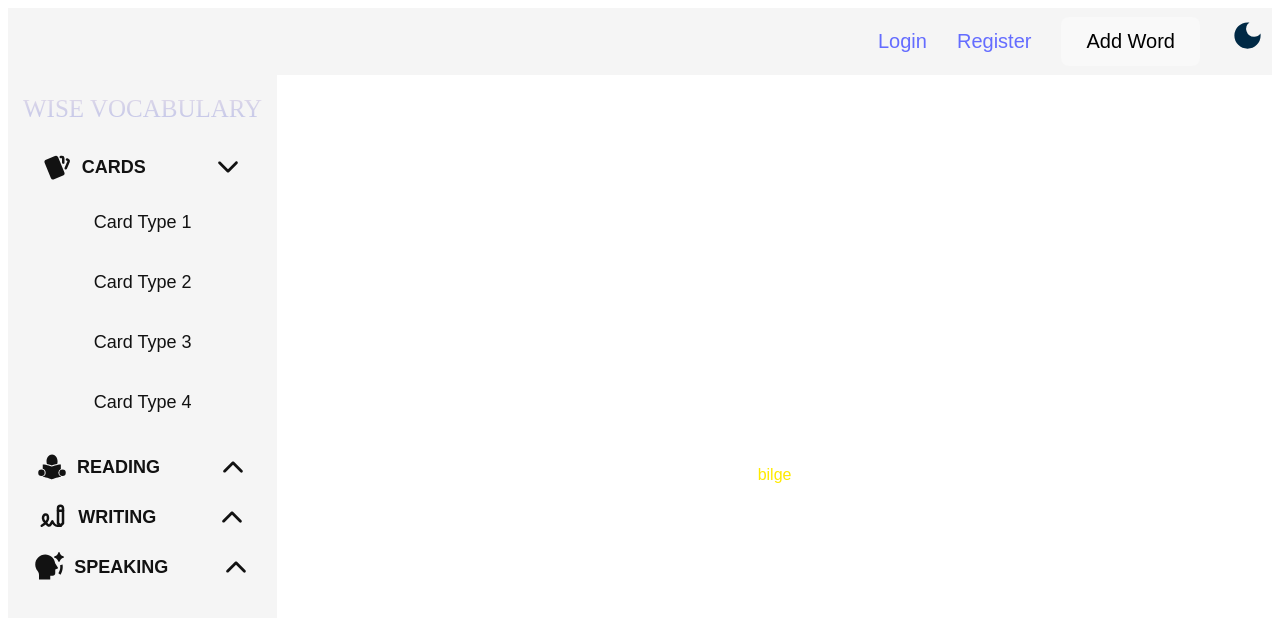
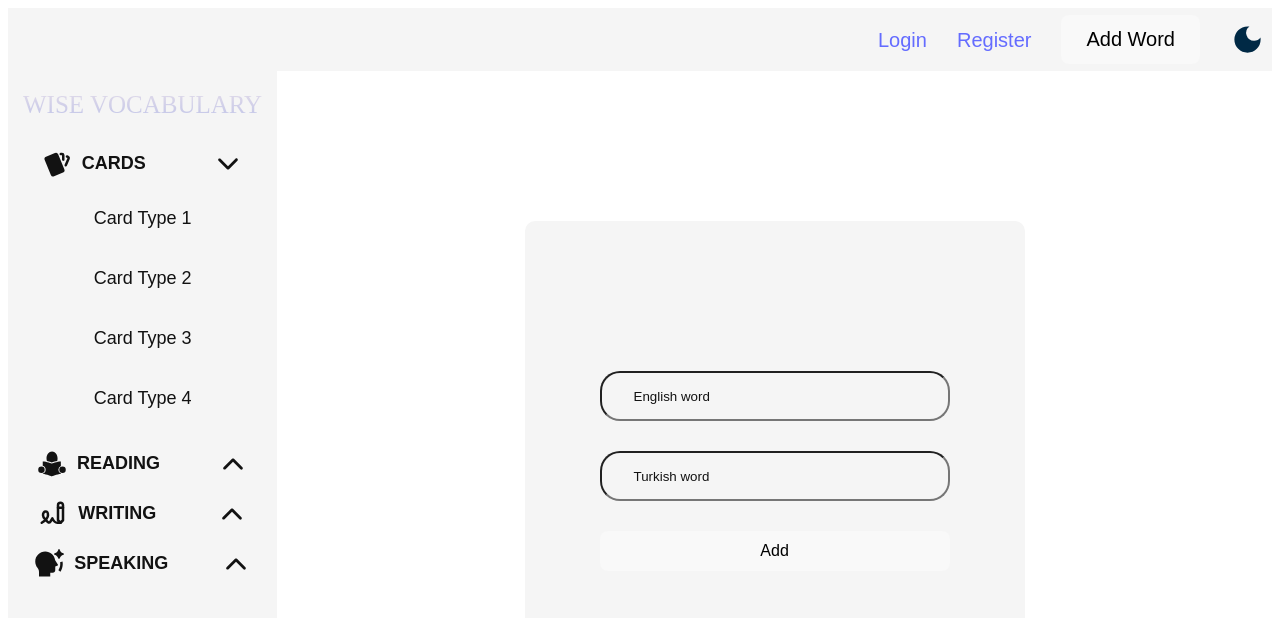
Before and after one commit to bilgekosee/vocabulary-card-api, a React (Vite) app: page /addWord in a window 1280 px wide. Shown: the top 618 px of the page. Built offline with nearby package versions, Linux system fonts and the light colour scheme; a web font is replaced by a local one.

Commit message:
addwords alanı eklendi

```diff
--- a/src/addWords/addWords.css
+++ b/src/addWords/addWords.css
@@ -0,0 +1,25 @@
+.addword-container {
+  display: flex;
+  align-items: center;
+  justify-content: center;
+  height: 500px;
+  width: 500px;
+  background-color: var(--loginregister-bg);
+  border-radius: 10px;
+}
+.addword-wrapper {
+  display: flex;
+  flex-direction: column;
+  gap: 30px;
+}
+.addword-wrapper input {
+  width: 350px;
+  height: 50px;
+  background-color: var(--loginregister-bg);
+  color: var(--text-color);
+  border-radius: 20px;
+}
+.addword-wrapper input::placeholder {
+  color: var(--text-color);
+  padding-left: 30px;
+}
--- a/src/addWords/addWords.jsx
+++ b/src/addWords/addWords.jsx
@@ -2,6 +2,16 @@ import "./addWords.css";
 import { useNavigate } from "react-router-dom";
 const AddWords = () => {
   const navigate = useNavigate();
-  return <div>bilge</div>;
+  return (
+    <div className="addword-container">
+      <div className="add-english-turkish">
+        <from className="addword-wrapper">
+          <input type="text" placeholder="English word" required></input>
+          <input type="text" placeholder="Turkish word" required></input>
+          <button type="submit">Add</button>
+        </from>
+      </div>
+    </div>
+  );
 };
 export default AddWords;
--- a/src/header/header.css
+++ b/src/header/header.css
@@ -4,7 +4,6 @@
   gap: 30px;
   padding: 7px;
   font-size: 20px;
-  display: flex;
   justify-content: end;
   background-color: var(--header-bg);
   color: var(--text-color);
@@ -12,6 +11,7 @@
 }
 .dark-mode-toggle {
   font-size: 35px;
+  display: flex;
 }
 .dark {
   color: #002945;
```
